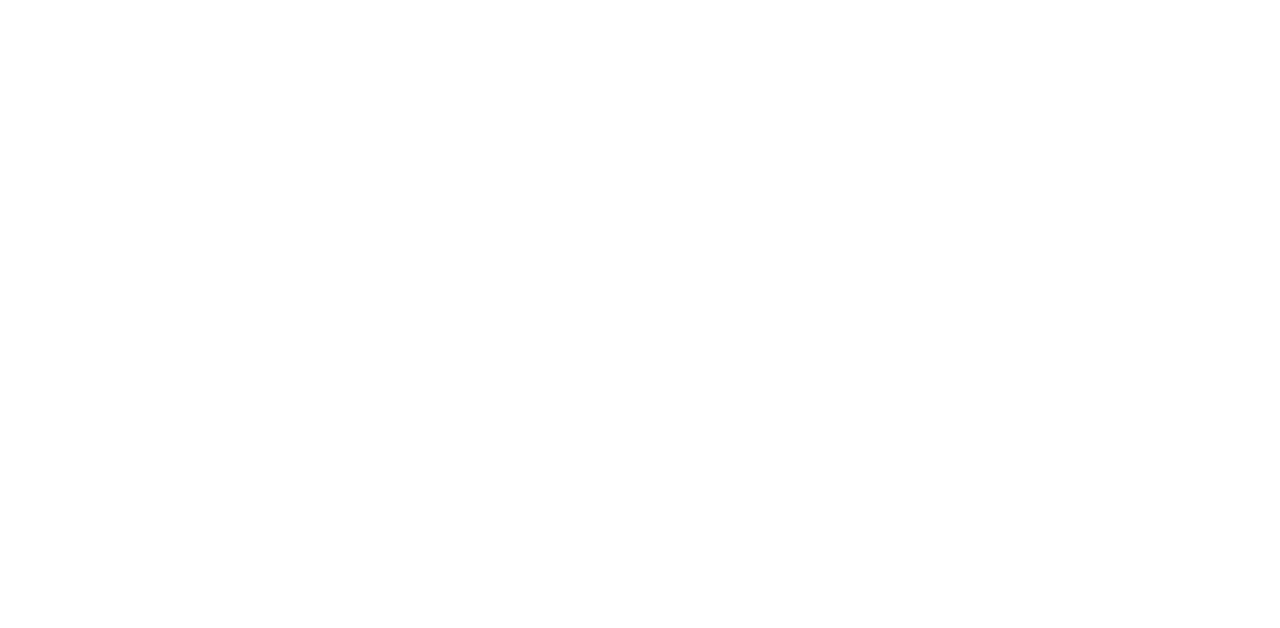
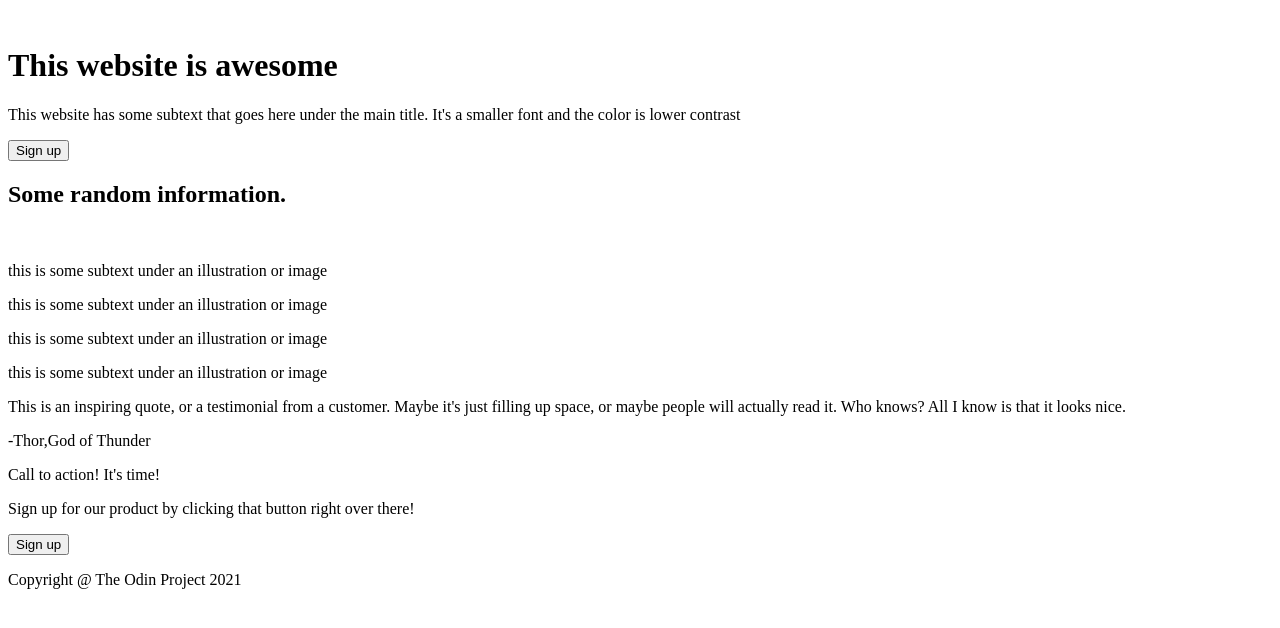
Before and after one commit to PeskyPenguin923/landing_page, a plain HTML site: page index.html in a window 1280 px wide. Drawn offline with Linux system fonts and the light colour scheme.

Commit message:
Add all text to index.html

```diff
--- a/index.html
+++ b/index.html
@@ -8,6 +8,59 @@
     <title>Landing Page</title>
 </head>
 <body>
-
-
+  <div class="header">
+      <div class="header-logo">
+          <img>
+      </div>
+      <div class="header-links">
+          <a></a>
+          <a></a>
+          <a></a>
+      </div>
+  </div>
+  <div class="container">
+      <h1>This website is awesome</h1>
+      <p>This website has some subtext that goes here under the main title. It's a smaller font and the color is lower contrast</p>
+      <button>Sign up</button>
+  </div>
+  <div class="random-info">
+      <div class="heading">
+          <h2>Some random information.</h2>
+      </div>
+      <div class="images">
+          <img>
+          <img>
+          <img>
+          <img>
+      </div>
+      <div class="subtext">
+          <p>this is some subtext under an illustration or image</p>
+          <p>this is some subtext under an illustration or image</p>
+          <p>this is some subtext under an illustration or image</p>
+          <p>this is some subtext under an illustration or image</p>
+      </div>
+      <div class="quote-container">
+          <div class="quote">
+              <p>This is an inspiring quote, or a testimonial from a customer. Maybe it's just filling up space, or maybe people will actually read it.
+                  Who knows? All I know is that it looks nice.</p>
+          </div>
+          <div class="author">
+              <p>-Thor,God of Thunder</p>
+          </div>
+      <div class="call-container">
+          <div class="left-call">
+              <div class="top">
+                  <p>Call to action! It's time!</p>
+              </div>
+              <div class="bottom">
+                  <p>Sign up for our product by clicking that button right over there!</p>
+              </div>
+          </div>
+          <div class="right-call">
+              <button>Sign up</button>
+          </div>
+       </div>
+    <div class="footer">
+        <p>Copyright @ The Odin Project 2021</p>
+    </div>
 </body>
```
